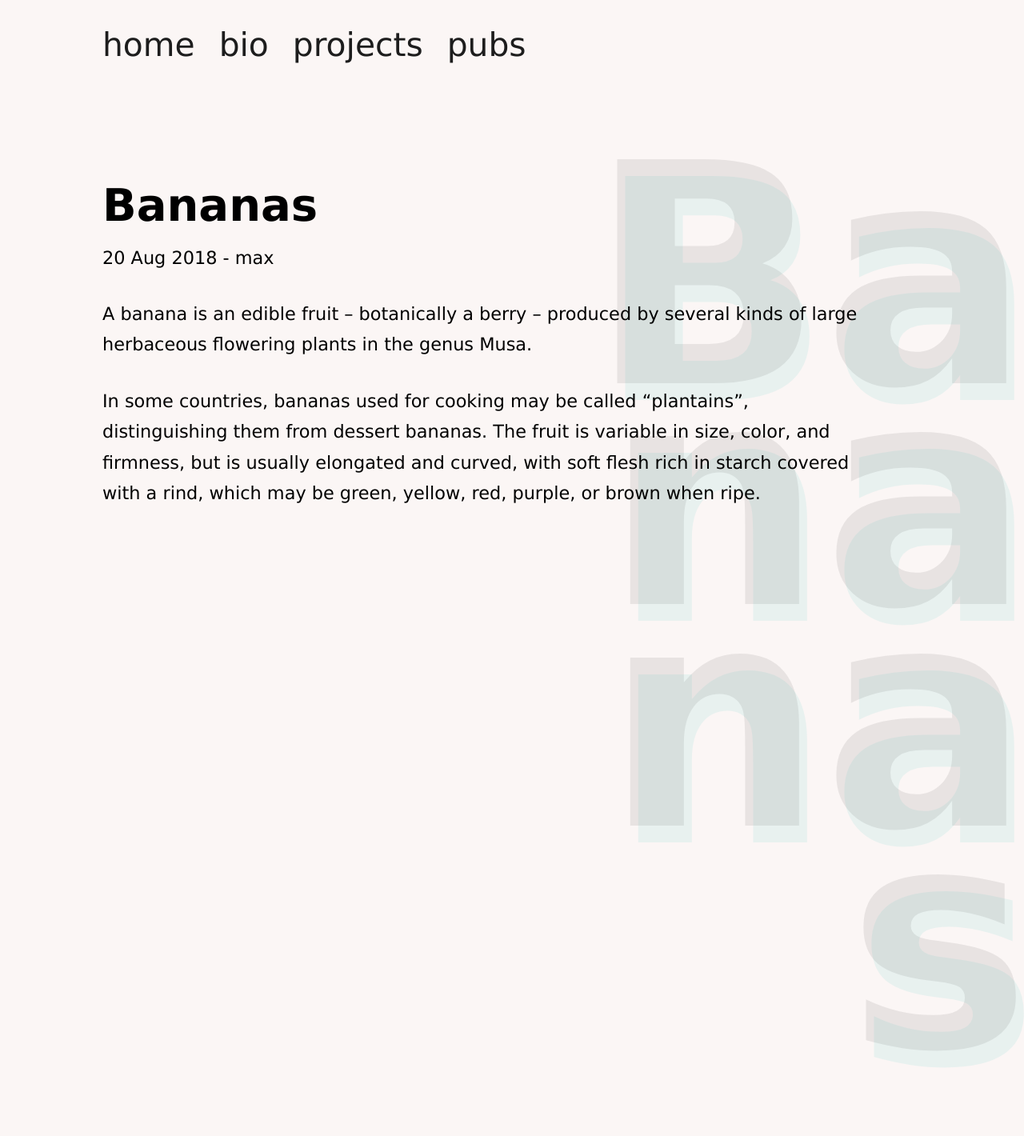
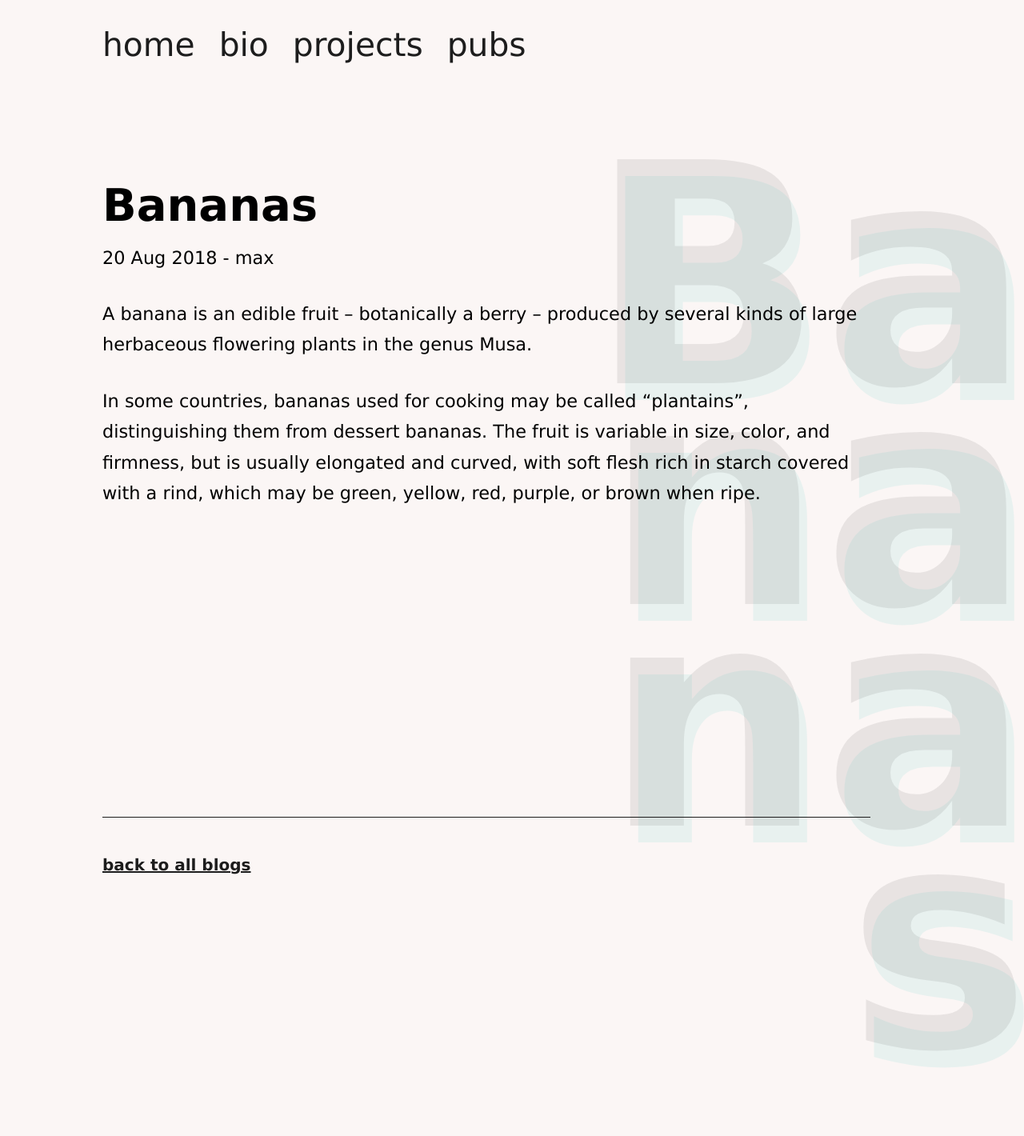
Before and after one commit to oliviodare/oliviodare.com, a Jekyll site: the page built from _posts/2018-08-20-bananas.md, in a window 1280 px wide. Shown: the whole page at 80% size. Built offline with Jekyll 4.4.1, drawn with Linux system fonts in a browser that asks for light colours.

Commit message:
Update post.html

```diff
--- a/_layouts/post.html
+++ b/_layouts/post.html
@@ -6,3 +6,10 @@ layout: default
 <h4>{{ page.title }}</h4>
 <h5>{{ page.title }}</h5>
 {{ content }}
+
+
+<br><br><br><br><br><br><br><br><br>
+<hr style="height:1px;border-width:0;background-color:#1d1d1d">
+
+
+<h3><a href="http://localhost:4000/blog">back to all blogs</a></h3>
```
